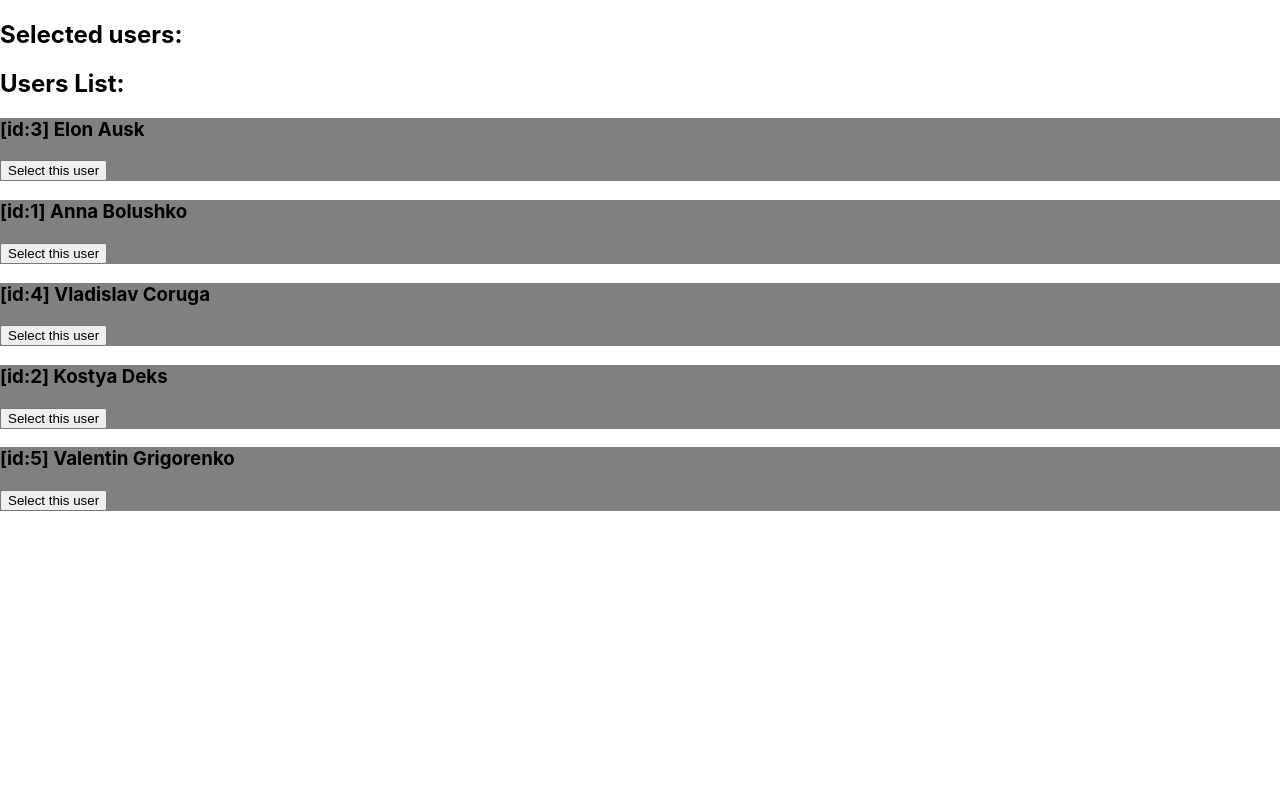
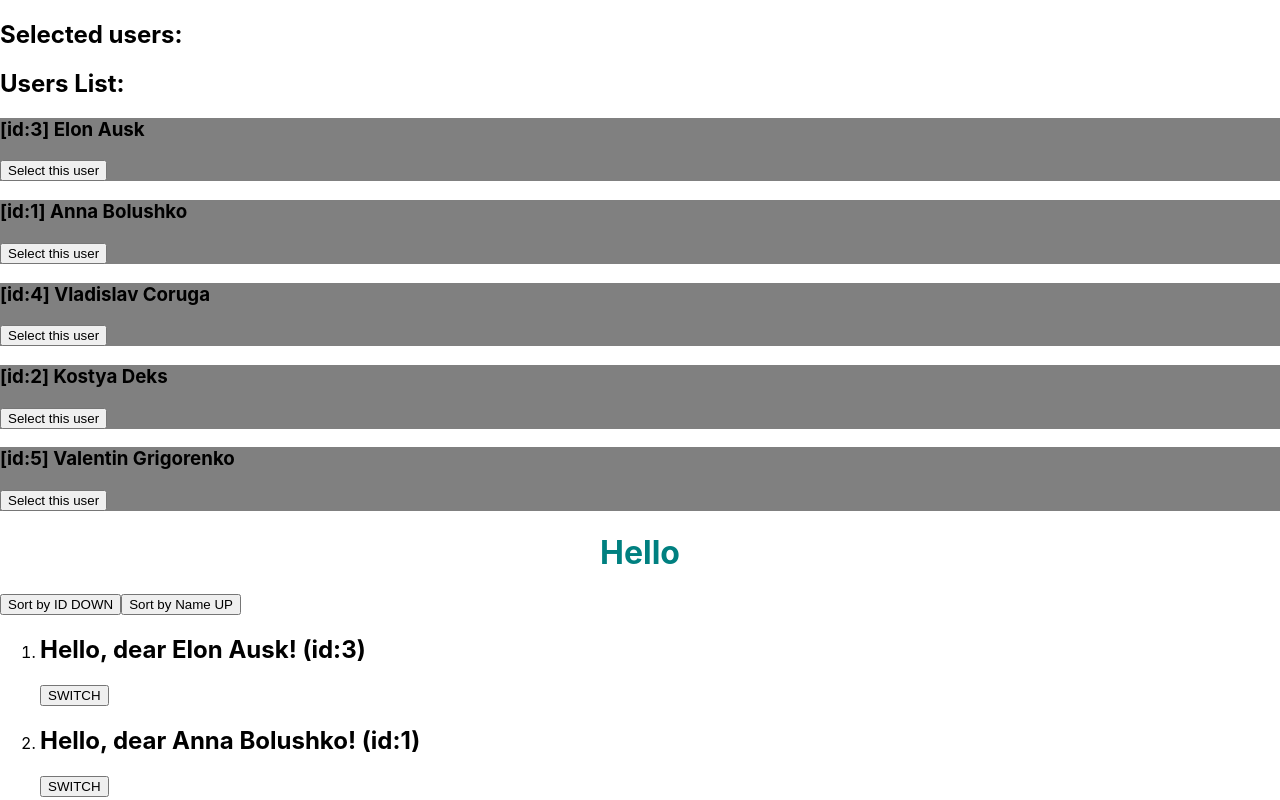
Before and after one commit to monctpik/fd-react-26-07, a React (Create React App) app: page / in a window 1280 px wide. Shown: the top 800 px of the page. Built offline with nearby package versions, Linux system fonts and the light colour scheme.

Commit message:
add sorted list finish

```diff
--- a/src/App.js
+++ b/src/App.js
@@ -1,16 +1,15 @@
 import React from "react";
 import "./App.css";
-
 import UsersDashbord from "./components/UsersDashbord";
-
+import CiaoSection from "./components/CiaoDashbord/CiaoSection";
 
 // const user = {};
 
 const App = () => {
   return (
     <>
-      {/* <CiaoSection /> */}
-    <UsersDashbord />
+      <UsersDashbord />
+      <CiaoSection />
     </>
   );
 };
--- a/src/components/CiaoDashbord/CiaoSection/index.js
+++ b/src/components/CiaoDashbord/CiaoSection/index.js
@@ -1,10 +1,9 @@
 import React, { Component } from "react";
 // import CiaoList from "./index";
 // import Ciao from "../Ciao/index";
-import CiaoHeading from '../../CiaoDashbord/CiaoHeading/index';
-import CiaoList from '../../CiaoDashbord/CiaoList/index';
-
-
+import CiaoHeading from "../../CiaoDashbord/CiaoHeading/index";
+import CiaoList from "../../CiaoDashbord/CiaoList/index";
+import CiaoSortedList from "../CiaoSortedList/index";
 
 class CiaoSection extends Component {
   constructor(props) {
@@ -52,12 +51,17 @@ class CiaoSection extends Component {
       <>
         <CiaoHeading content="Hello" title="react" className="heading" />
 
-        <button onClick={this.sortById}>
-          Sort by ID {isAscendingSortById ? "DOWN" : "UP"}
-        </button>
-        <button onClick={this.sortByLName}>
-          Sort by LNAME {upDown ? "DOWN" : "UP"}
-        </button>
+        <CiaoSortedList
+          sortBy={this.sortById}
+          isUpSort={isAscendingSortById}
+          context="ID"
+        />
+        <CiaoSortedList
+          sortBy={this.sortByLName}
+          isUpSort={upDown}
+          context="Name"
+        />
+
         <CiaoList users={users} />
 
         {/* <MyLink className="myLink" href="#" /> */}
--- a/src/components/CiaoDashbord/CiaoSortedList/index.js
+++ b/src/components/CiaoDashbord/CiaoSortedList/index.js
@@ -1,13 +1,12 @@
-import React, { Component } from 'react';
+import React from "react";
 
-class CiaoSortedList extends Component {
-    render() {
-        return (
-            <div>
-
-            </div>
-        );
-    }
-}
+const CiaoSortedList = (props) => {
+  const { sortBy, isUpSort, context } = props;
+  return (
+    <button onClick={sortBy}>
+      Sort by {context} {isUpSort ? "DOWN" : "UP"}
+    </button>
+  );
+};
 
 export default CiaoSortedList;
```
